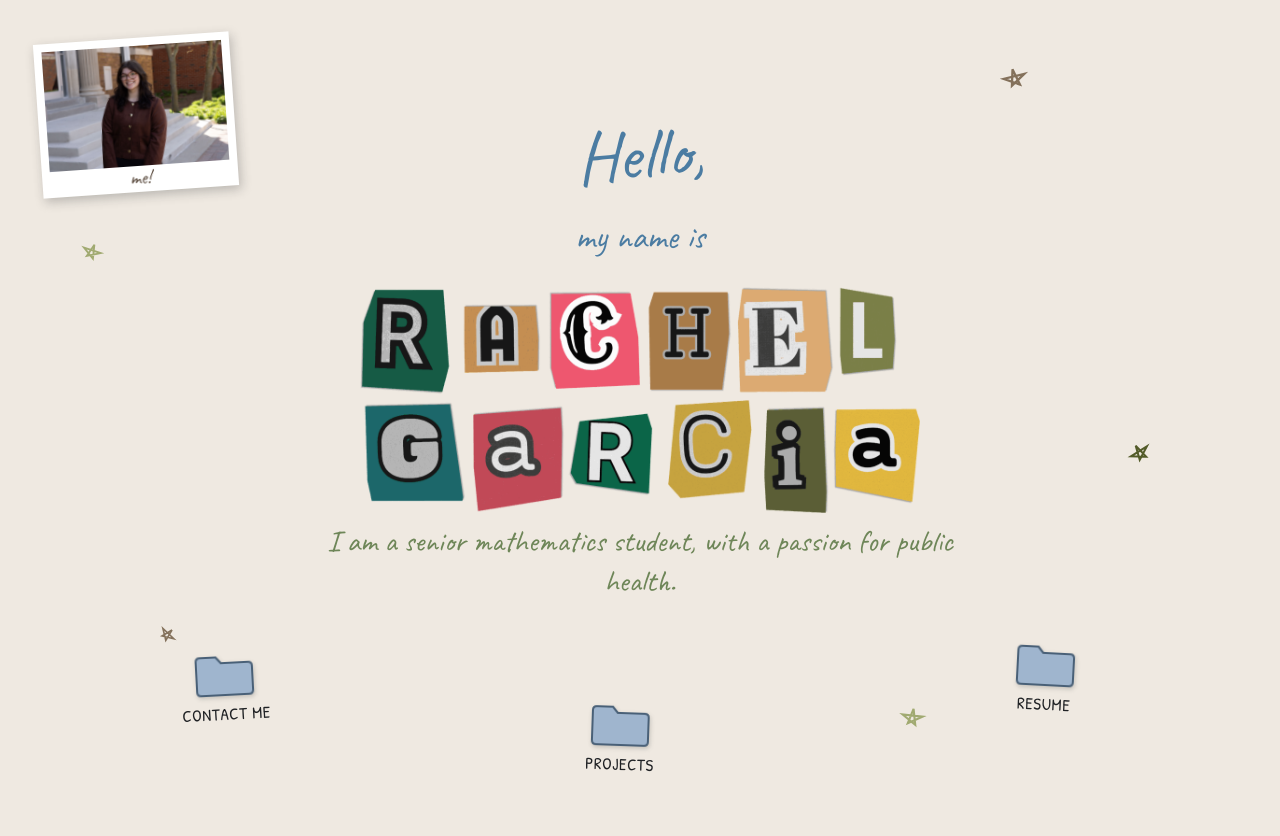
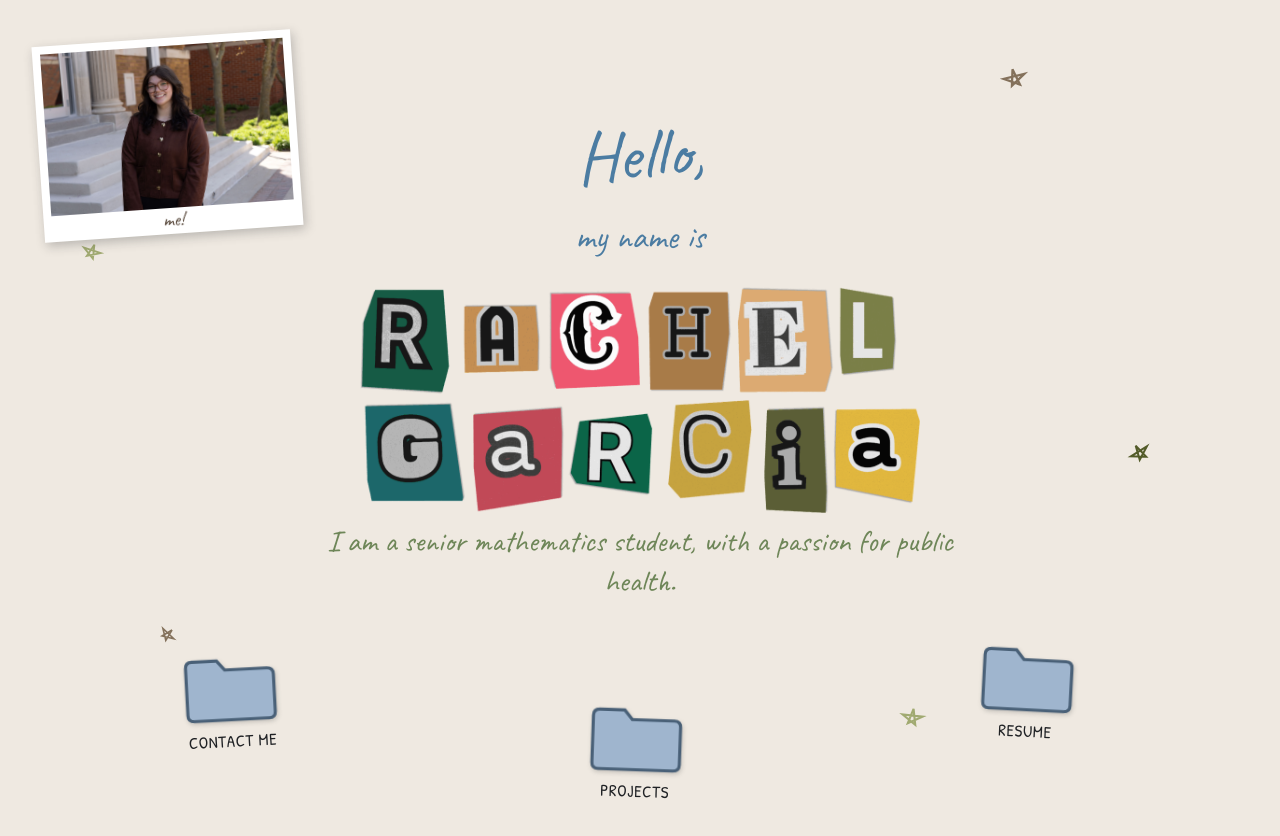
Before and after one commit to AndSam321/rachel-garcia-website-v2, a Next.js app: page / in a window 1280 px wide. Shown: the top 836 px of the page. Built offline with nearby package versions, Linux system fonts and the light colour scheme.

Commit message:
Enlarge polaroid and desktop folder icons

```diff
--- a/src/components/Desktop.module.css
+++ b/src/components/Desktop.module.css
@@ -88,6 +88,8 @@
 .polaroidImg {
   display: block;
   object-fit: cover;
+  width: clamp(220px, 19vw, 300px);
+  height: auto;
 }
 
 .polaroidCaption {
@@ -120,4 +122,8 @@
     width: fit-content;
     margin: 32px auto 0;
   }
+
+  .polaroidImg {
+    width: min(72vw, 340px);
+  }
 }
--- a/src/components/Desktop.tsx
+++ b/src/components/Desktop.tsx
@@ -88,8 +88,8 @@ export default function Desktop({ content }: { content: SiteContent }) {
         <Image
           src="/seed/headshot.jpg"
           alt="Rachel Garcia"
-          width={180}
-          height={120}
+          width={480}
+          height={320}
           className={styles.polaroidImg}
           priority
         />
--- a/src/components/FolderIcon.module.css
+++ b/src/components/FolderIcon.module.css
@@ -21,6 +21,17 @@
   filter: drop-shadow(1px 2px 2px rgba(31, 33, 36, 0.2));
 }
 
+@media (min-width: 769px) {
+  .icon {
+    width: 100px;
+    height: 75px;
+  }
+
+  .label {
+    font-size: 1.25rem;
+  }
+}
+
 .label {
   font-family: var(--font-marker);
   font-size: 1.05rem;
```
